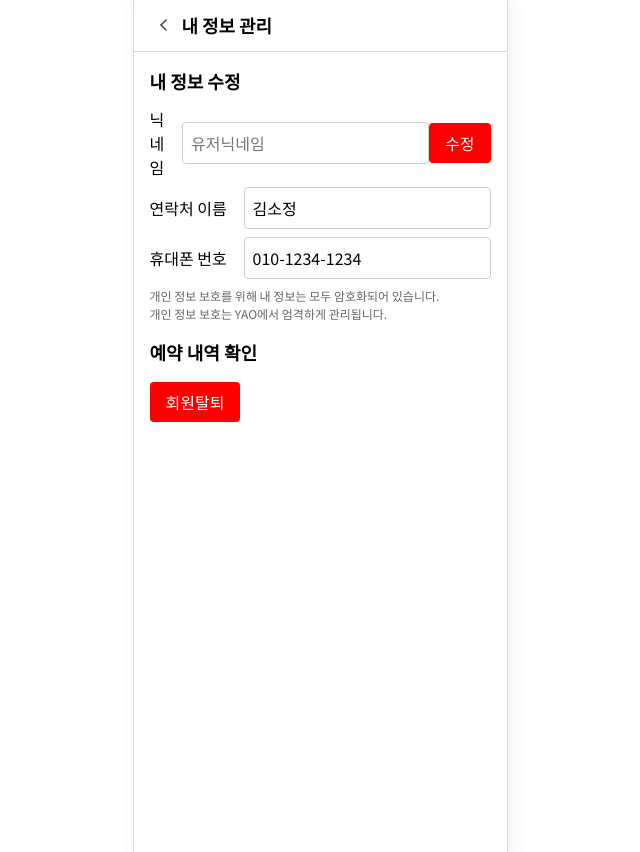
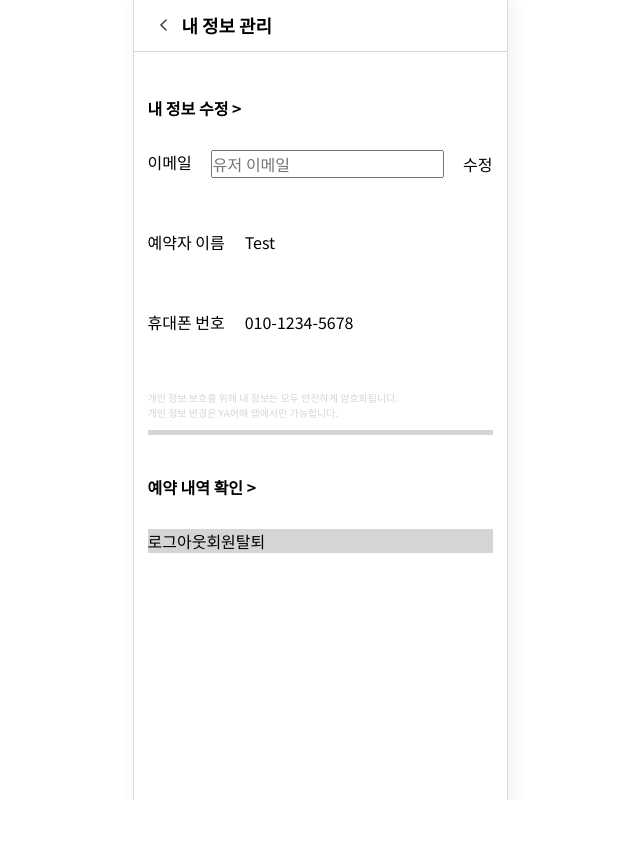
Before and after one commit to NohWookJin/Yaeoddae, a React (Vite) app: page /mypage in a window 1280 px wide. Shown: the whole page, without its empty margins (320-960 px from the left). After the commit the page ends 800 px from the top, so only its background shows below. Built offline with nearby package versions, Linux system fonts and the light colour scheme.

Commit message:
Refact: zustand로 상태관리했던 부분 디버깅과 마이페이지 리팩토링

```diff
--- a/src/components/Header/Sidebar.tsx
+++ b/src/components/Header/Sidebar.tsx
@@ -1,3 +1,4 @@
+import { useEffect } from "react";
 // library
 import styled, { css } from "styled-components";
 
@@ -36,6 +37,16 @@ function Sidebar({ isOpen, setIsOpen }: Props) {
     setIsOpen(false);
   };
 
+  useEffect(() => {
+    const token = localStorage.getItem("token");
+    const email = localStorage.getItem("email") || "";
+
+    if (token) {
+      setIsLoggedIn(true);
+      setUserEmail(email);
+    }
+  }, [setIsLoggedIn, setUserEmail]);
+
   return (
     <SidebarLayout $isOpen={isOpen}>
       <SidebarTopBox>
@@ -45,7 +56,7 @@ function Sidebar({ isOpen, setIsOpen }: Props) {
           <TransparentArrowUpSVG />
         </SidebarTopBoxLogo>
         <SidebarTopBoxText>
-          {isLoggedIn ? `${userEmail}님 환영합니다!` : "로그인 후 예약하세요!"}
+          {isLoggedIn ? `안녕하세요 ${userEmail}님 환영합니다!` : "로그인 후 예약하세요!"}
         </SidebarTopBoxText>
         <SidebarTopLogoutBtnBox onClick={handleAuthBtnClick}>
           {isLoggedIn ? "로그아웃" : "로그인"}
--- a/src/pages/loginPage/LoginPage.tsx
+++ b/src/pages/loginPage/LoginPage.tsx
@@ -29,6 +29,7 @@ function LoginPage() {
       if (response.ok) {
         const { token } = data.data;
         localStorage.setItem("token", token);
+        localStorage.setItem("email", email);
         setIsLoggedIn(true);
         setUserEmail(email);
         navigate("/");
--- a/src/pages/myPage/MyPage.tsx
+++ b/src/pages/myPage/MyPage.tsx
@@ -1,101 +1,124 @@
-import React, { useState } from "react";
+import { useState, useEffect } from "react";
 import styled from "styled-components";
 
-const MyPage: React.FC = () => {
-  const [nickname, setNickname] = useState("");
+function MyPage() {
+  const [userEmail, setUserEmail] = useState("");
+  const [userName, setUserName] = useState("");
+  const [userPhone, setUserPhone] = useState("");
 
-  const handleNicknameChange = (e: React.ChangeEvent<HTMLInputElement>) => {
-    setNickname(e.target.value);
-  };
+  useEffect(() => {
+    fetchUserData();
+  }, []);
 
-  const handleNicknameSubmit = () => {
-    console.log("닉네임 수정", nickname);
+  const fetchUserData = async () => {
+    try {
+      const token = localStorage.getItem("token");
+      if (!token) {
+        console.error("No token found");
+        return;
+      }
+
+      const response = await fetch("https://travel-server.up.railway.app/members/mypage", {
+        method: "GET",
+        headers: {
+          "Content-Type": "application/json",
+          Authorization: `Bearer ${token}`,
+        },
+      });
+
+      if (response.ok) {
+        const userData = await response.json();
+        setUserEmail(userData.email);
+        setUserName(userData.name);
+        setUserPhone(userData.phone);
+      } else {
+        console.error("Failed to fetch user data");
+      }
+    } catch (error) {
+      console.error("There was an error!", error);
+    }
   };
 
   return (
-    <PageContainer>
-      <Section>
-        <SectionTitle>내 정보 수정</SectionTitle>
-        <InputGroup>
-          <Label htmlFor="nickname">닉네임</Label>
-          <Input
-            id="nickname"
-            type="text"
-            value={nickname}
-            onChange={handleNicknameChange}
-            placeholder="유저닉네임"
-          />
-          <Button onClick={handleNicknameSubmit}>수정</Button>
-        </InputGroup>
-        <InputGroup>
-          <Label>연락처 이름</Label>
-          <Input type="text" value="김소정" readOnly />
-        </InputGroup>
-        <InputGroup>
-          <Label>휴대폰 번호</Label>
-          <Input type="text" value="010-1234-1234" readOnly />
-        </InputGroup>
-        <InfoText>
-          개인 정보 보호를 위해 내 정보는 모두 암호화되어 있습니다.
+    <MypageWrap>
+      <ProfileFix>
+        <a>내 정보 수정 {">"}</a>
+      </ProfileFix>
+      <InputWrap>
+        <span>이메일</span>
+        <input placeholder="유저 이메일" value={userEmail} readOnly />
+        <button>수정</button>
+      </InputWrap>
+      <SpanWrap>
+        <span>예약자 이름</span>
+        <span>{userName || "Test"}</span>
+      </SpanWrap>
+      <SpanWrap>
+        <span>휴대폰 번호</span>
+        <span>{userPhone || "010-1234-5678"}</span>
+      </SpanWrap>
+      <TextWrap>
+        <p>
+          개인 정보 보호를 위해 내 정보는 모두 안전하게 암호화됩니다.
           <br />
-          개인 정보 보호는 YAO에서 엄격하게 관리됩니다.
-        </InfoText>
-      </Section>
-      <Section>
-        <SectionTitle>예약 내역 확인</SectionTitle>
-      </Section>
-      <Button>회원탈퇴</Button>
-    </PageContainer>
+          개인 정보 변경은 YA어때 앱에서만 가능합니다.
+        </p>
+        <hr />
+      </TextWrap>
+      <ProfileFix>
+        <a>예약 내역 확인 {">"}</a>
+      </ProfileFix>
+      <BottomMenu>
+        <button>로그아웃</button>
+        <button>회원탈퇴</button>
+      </BottomMenu>
+    </MypageWrap>
   );
-};
+}
 
 export default MyPage;
 
-const PageContainer = styled.div`
-  padding: 16px;
-  background: #fff;
-  min-height: 100vh;
-  box-sizing: border-box;
+const MypageWrap = styled.div`
+  padding: 14px;
 `;
 
-const SectionTitle = styled.div`
-  font-size: 18px;
-  font-weight: bold;
-  margin-bottom: 12px;
+const ProfileFix = styled.div`
+  padding: 30px 0;
+  a {
+    font-weight: bold;
+  }
 `;
 
-const Section = styled.section`
-  margin-bottom: 16px;
+const InputWrap = styled.div`
+  display: flex;
+  justify-content: space-between;
+  padding-bottom: 26px;
 `;
 
-const InputGroup = styled.div`
+const SpanWrap = styled.div`
+  margin: 26px 0;
   display: flex;
-  align-items: center;
-  margin-bottom: 8px;
+  justify-content: left;
+  span:nth-child(2) {
+    margin-left: 20px;
+    margin-bottom: 30px;
+  }
 `;
 
-const Label = styled.label`
-  flex: 1;
-  margin-right: 8px;
+const TextWrap = styled.div`
+  p {
+    font-size: ${(props) => props.theme.Fs.caption};
+    color: ${(props) => props.theme.Color.mutedFontColor};
+  }
+
+  hr {
+    margin: 10px 0;
+    background-color: ${(props) => props.theme.Color.mutedFontColor};
+    height: 5px;
+    border: 0;
+  }
 `;
 
-const Input = styled.input`
-  flex: 2;
-  padding: 8px;
-  border: 1px solid #ccc;
-  border-radius: 4px;
+const BottomMenu = styled.div`
+  background-color: ${(props) => props.theme.Color.mutedFontColor};
 `;
-
-const Button = styled.button`
-  padding: 8px 16px;
-  background: red;
-  color: white;
-  border: none;
-  border-radius: 4px;
-  cursor: pointer;
-`;
-
-const InfoText = styled.p`
-  font-size: 12px;
-  color: #666;
-`;
```
